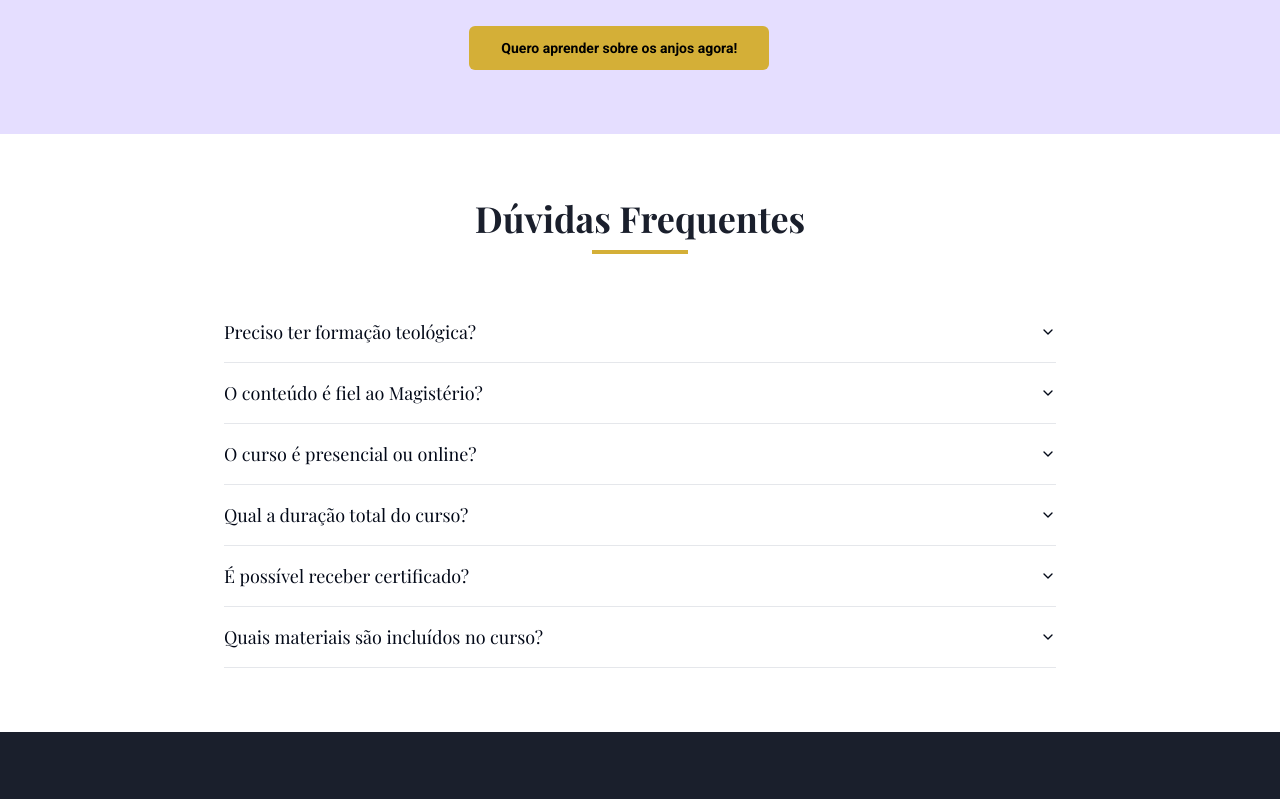
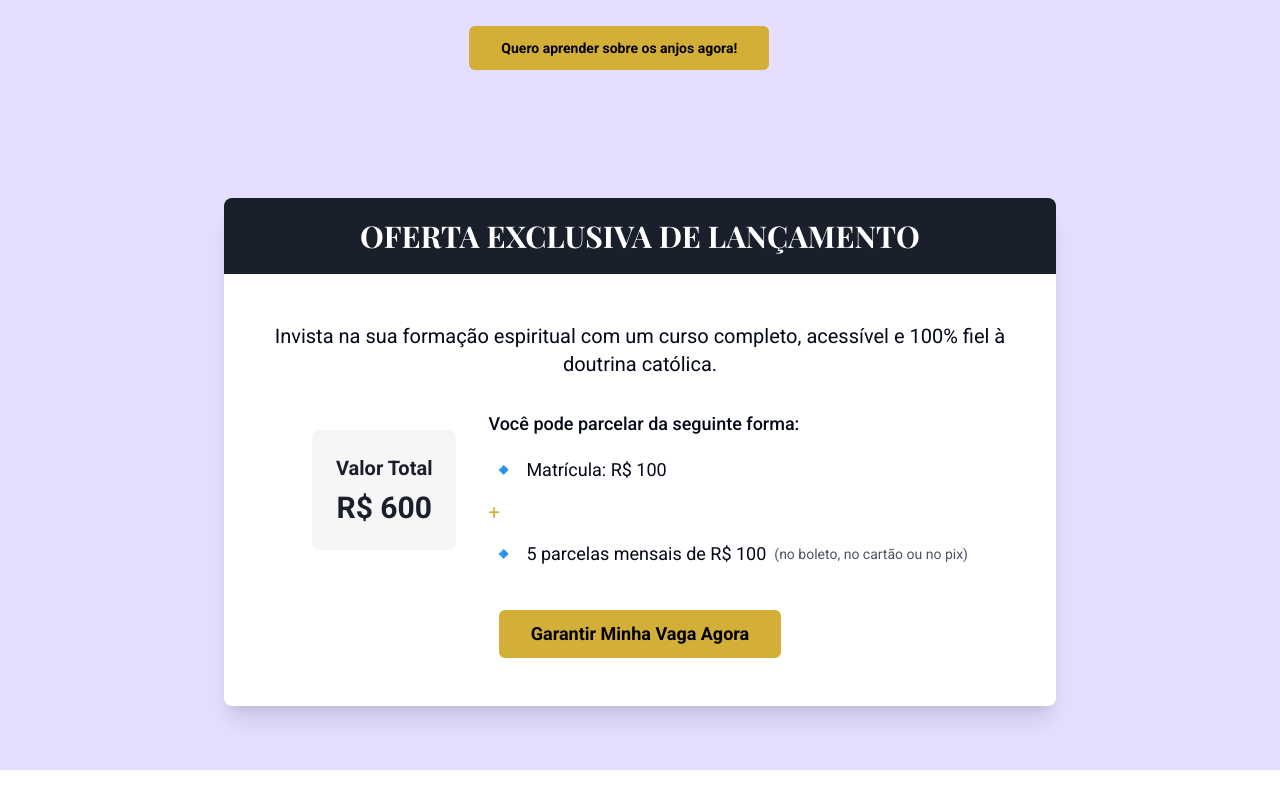
Before and after one commit to Dabarcursos/angel-wisdom-course, a React (Vite) app: page / in a window 1280 px wide. Shown: the part 2560-3359 px from the top of the page. Built offline with nearby package versions, Linux system fonts and the light colour scheme; a web font is replaced by a local one.

Commit message:
Add launch offer section
Adds a new section with a launch offer, including details about the course and payment options. The section is placed before the FAQ section.

```diff
--- /dev/null
+++ b/src/components/LaunchOffer.tsx
@@ -0,0 +1,67 @@
+
+import { Button } from "@/components/ui/button";
+
+const LaunchOffer = () => {
+  const handleCheckout = () => {
+    window.location.href = 'https://pay.kiwify.com.br/1ADQL7D';
+  };
+
+  return (
+    <section id="launch-offer" className="py-16 bg-angel-light">
+      <div className="container mx-auto px-4 sm:px-6 lg:px-8 max-w-4xl">
+        <div className="bg-white rounded-lg shadow-xl overflow-hidden">
+          <div className="bg-angel-primary text-white py-5 text-center">
+            <h2 className="text-2xl md:text-3xl font-serif font-bold">OFERTA EXCLUSIVA DE LANÇAMENTO</h2>
+          </div>
+
+          <div className="p-8 md:p-12">
+            <p className="text-lg md:text-xl text-center mb-8">
+              Invista na sua formação espiritual com um curso completo, acessível e 100% fiel à doutrina católica.
+            </p>
+
+            <div className="flex flex-col md:flex-row justify-center items-center gap-8 mb-10">
+              <div className="bg-angel-muted p-6 rounded-lg w-full md:w-auto">
+                <div className="text-center">
+                  <span className="text-xl font-bold text-angel-primary">Valor Total</span>
+                  <div className="flex items-center justify-center gap-2 mt-2">
+                    <span className="text-3xl font-bold text-angel-primary">R$ 600</span>
+                  </div>
+                </div>
+              </div>
+
+              <div className="text-center md:text-left">
+                <p className="text-lg font-medium mb-4">Você pode parcelar da seguinte forma:</p>
+                <ul className="space-y-3">
+                  <li className="flex items-center gap-2">
+                    <span className="text-angel-gold text-2xl">🔹</span>
+                    <span className="text-lg">Matrícula: R$ 100</span>
+                  </li>
+                  <li className="flex items-center gap-2">
+                    <span className="text-angel-gold text-xl">+</span>
+                  </li>
+                  <li className="flex items-center gap-2">
+                    <span className="text-angel-gold text-2xl">🔹</span>
+                    <span className="text-lg">5 parcelas mensais de R$ 100</span>
+                    <span className="text-sm text-gray-600">(no boleto, no cartão ou no pix)</span>
+                  </li>
+                </ul>
+              </div>
+            </div>
+
+            <div className="text-center">
+              <Button
+                size="lg"
+                className="bg-angel-gold hover:bg-amber-600 text-black font-bold px-8 py-6 text-lg"
+                onClick={handleCheckout}
+              >
+                Garantir Minha Vaga Agora
+              </Button>
+            </div>
+          </div>
+        </div>
+      </div>
+    </section>
+  );
+};
+
+export default LaunchOffer;
--- a/src/pages/Index.tsx
+++ b/src/pages/Index.tsx
@@ -4,6 +4,7 @@ import HeroSection from "@/components/HeroSection";
 import CourseOverview from "@/components/CourseOverview";
 import AboutCourse from "@/components/AboutCourse";
 import Professor from "@/components/Professor";
+import LaunchOffer from "@/components/LaunchOffer";
 import FAQ from "@/components/FAQ";
 import CallToAction from "@/components/CallToAction";
 import Footer from "@/components/Footer";
@@ -16,6 +17,7 @@ const Index = () => {
       <CourseOverview />
       <AboutCourse />
       <Professor />
+      <LaunchOffer />
       <FAQ />
       <CallToAction />
       <Footer />
```
